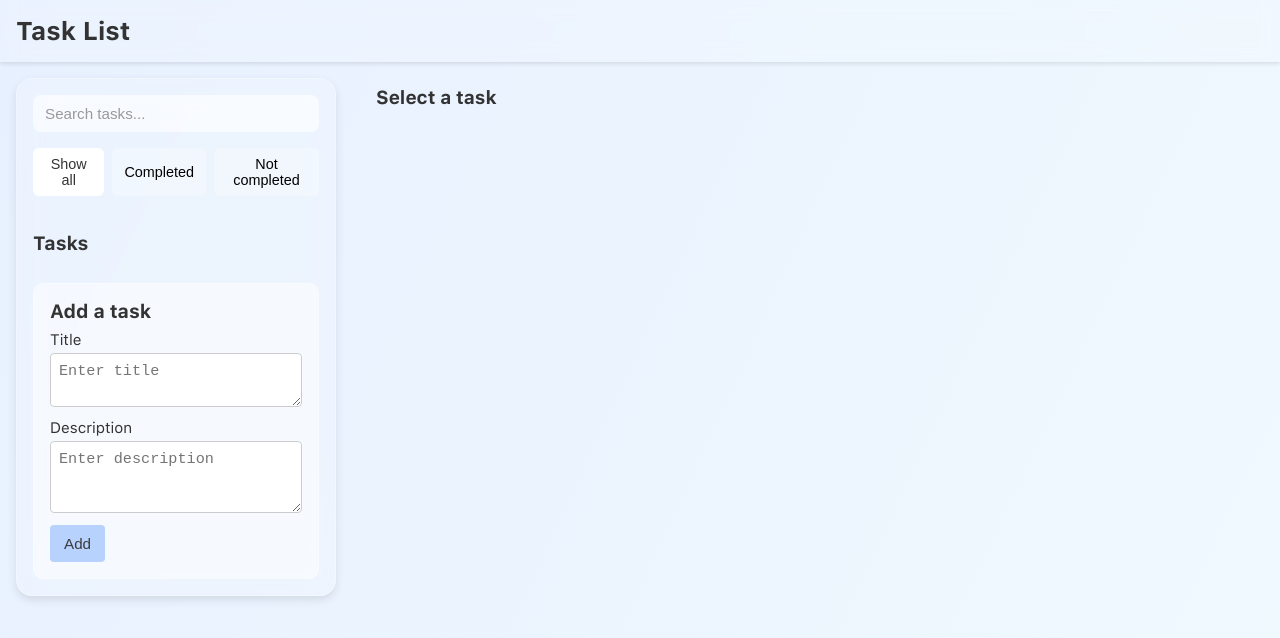
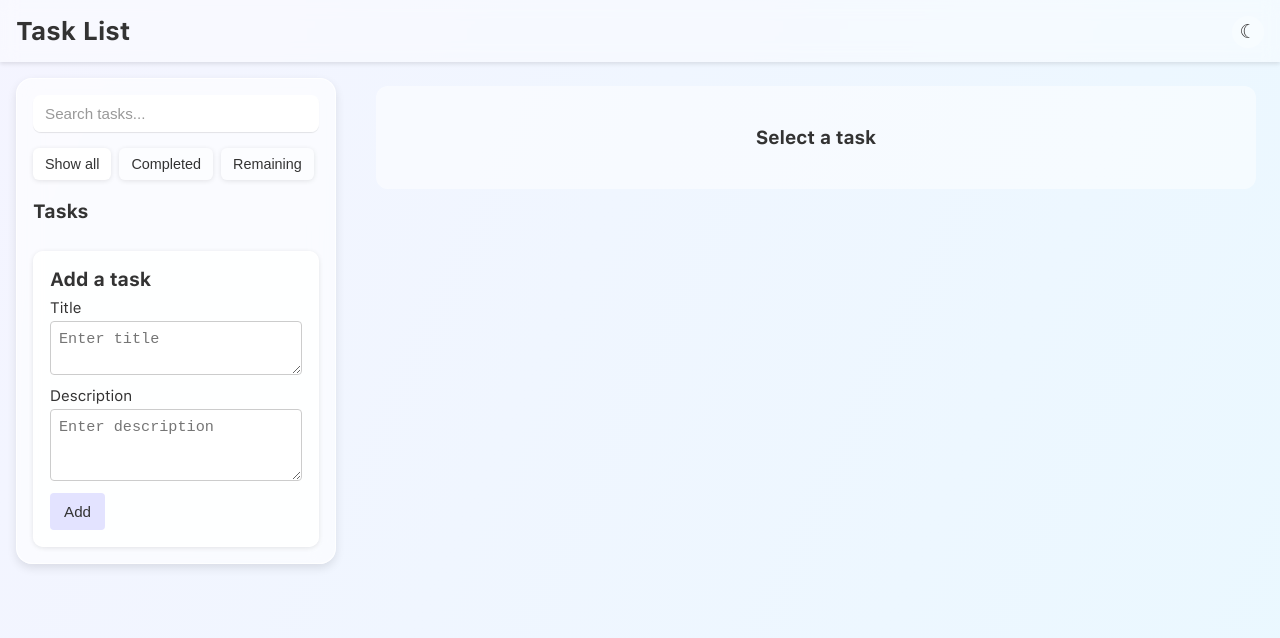
Before and after one commit to fakhri2406/task-list, a React (Create React App) app: page / in a window 1280 px wide. Shown: the top 638 px of the page. Built offline with nearby package versions, Linux system fonts and the light colour scheme.

Commit message:
added dark theme and a toogle between light and dark; minor changes to design

```diff
--- a/src/App.css
+++ b/src/App.css
@@ -3,144 +3,185 @@
   flex-direction: column;
   height: 100vh;
   margin: 0;
-  background: linear-gradient(115deg, rgba(161, 196, 253, 0.25) 0%, rgba(194, 233, 251, 0.25) 100%);
+}
+
+.theme-toggle {
+  position: absolute;
+  top: 16px;
+  right: 16px;
+  width: 32px;
+  height: 32px;
+  border-radius: 50%;
+  border: none;
+  cursor: pointer;
+  font-size: 1.2rem;
+  line-height: 1;
+  background-color: rgba(255, 255, 255, 0.3);
+  color: #333;
+  display: flex;
+  align-items: center;
+  justify-content: center;
+  transition: background-color 0.3s, color 0.3s;
+}
+
+.theme-toggle:hover {
+  background-color: rgba(255, 255, 255, 0.5);
+}
+
+.header-bar {
+  position: relative;
+}
+
+.light-theme {
+  background: linear-gradient(115deg,
+  rgba(240, 240, 255, 0.7) 0%,
+  rgba(225, 245, 255, 0.7) 100%
+  );
   color: #333;
 }
 
-.header-bar {
-  background-color: rgba(255, 255, 255, 0.15);
+.light-theme .header-bar {
+  background-color: rgba(255, 255, 255, 0.4);
   backdrop-filter: blur(8px);
   padding: 16px;
   box-shadow: 0 2px 4px rgba(0, 0, 0, 0.1);
+  color: #333;
 }
 
-.header-title {
+.light-theme .header-title {
   margin: 0;
   font-weight: 700;
   font-size: 1.6rem;
 }
 
-.layout-content {
+.light-theme .layout-content {
   display: flex;
   flex: 1;
   overflow: hidden;
 }
 
-.left-column {
+.light-theme .left-column {
   width: 320px;
   min-width: 320px;
   max-height: 100%;
   overflow-y: auto;
-
-  background: rgba(255, 255, 255, 0.15);
+  background: rgba(255, 255, 255, 0.6);
   backdrop-filter: blur(12px);
   border-radius: 16px;
   margin: 16px;
   padding: 16px;
-  border: 1px solid rgba(255, 255, 255, 0.3);
+  border: 1px solid rgba(255, 255, 255, 0.8);
   box-shadow: 0 4px 10px rgba(0, 0, 0, 0.1);
+  color: #333;
 }
 
-.search-bar {
+.light-theme .right-column {
+  flex: 1;
+  overflow-y: auto;
+  padding: 24px;
+  background-color: transparent;
+  color: #333;
+}
+
+.light-theme .empty-right-column {
+  padding: 40px;
+  text-align: center;
+  background-color: rgba(255, 255, 255, 0.5);
+  border-radius: 12px;
+  color: #333;
+}
+
+.light-theme .search-bar {
   width: 100%;
   padding: 10px 12px;
   border: none;
   border-radius: 8px;
   font-size: 0.95rem;
   outline: none;
-  background-color: rgba(255, 255, 255, 0.6);
+  background-color: rgba(255, 255, 255, 0.9);
   color: #333;
   transition: background-color 0.2s, color 0.2s;
+  box-shadow: 0 1px 1px rgba(0, 0, 0, 0.1);
 }
 
-.search-bar::placeholder {
+.light-theme .search-bar::placeholder {
   color: #999;
 }
 
-.search-bar:focus {
-  background-color: rgba(255, 255, 255, 0.9);
+.light-theme .search-bar:focus {
+  background-color: rgba(255, 255, 255, 1);
 }
 
-.right-column {
-  flex: 1;
-  overflow-y: auto;
-  padding: 24px;
-  background-color: transparent;
-}
-
-.empty-right-column {
-  padding: 40px;
-  text-align: center;
-  color: #333;
-  background-color: rgba(255, 255, 255, 0.3);
-  border-radius: 12px;
-}
-
-.filter-buttons {
+.light-theme .filter-buttons {
   display: flex;
   gap: 8px;
   margin-bottom: 12px;
-}
-
-.filter-btn {
-  border: none;
-  padding: 8px 12px;
-  background-color: rgba(255, 255, 255, 0.3);
-  cursor: pointer;
-  border-radius: 6px;
-  transition: background-color 0.2s, color 0.2s;
-  font-size: 0.9rem;
   margin-top: 16px;
 }
 
-.filter-btn:hover {
+.light-theme .filter-btn {
+  border: none;
+  padding: 8px 12px;
+  border-radius: 6px;
+  background-color: rgba(255, 255, 255, 0.4);
+  color: #333;
+  cursor: pointer;
+  font-size: 0.9rem;
+  transition: background-color 0.2s, color 0.2s;
+  margin-bottom: 8px;
+  box-shadow: 0 1px 5px rgba(0, 0, 0, 0.1);
+}
+
+.light-theme .filter-btn:hover {
   background-color: rgba(255, 255, 255, 0.6);
   color: #333;
 }
 
-.filter-btn.active {
+.light-theme .filter-btn.active {
   background-color: #fff;
   color: #333;
 }
 
-.section-title {
-  margin: 24px 0 8px 0;
+.light-theme .section-title {
+  margin: 0 0 8px 0;
   font-size: 1.2rem;
+  color: #333;
 }
 
-.tasks-list {
+.light-theme .tasks-list {
   display: flex;
   flex-direction: column;
   gap: 8px;
 }
 
-.task-item {
-  background-color: rgba(255, 255, 255, 0.6);
-  border: 1px solid rgba(255, 255, 255, 0.4);
+.light-theme .task-item {
+  background-color: rgba(255, 255, 255, 0.8);
+  border: 1px solid rgba(255, 255, 255, 0.8);
   border-radius: 10px;
   padding: 8px 12px;
   display: flex;
   justify-content: space-between;
   align-items: center;
   transition: box-shadow 0.2s, background-color 0.2s;
+  color: #333;
 }
 
-.task-item:hover {
+.light-theme .task-item:hover {
   box-shadow: 0 2px 4px rgba(0, 0, 0, 0.1);
-  background-color: rgba(255, 255, 255, 0.8);
+  background-color: rgba(255, 255, 255, 1);
 }
 
-.task-item.completed {
-  opacity: 0.7;
+.light-theme .task-item.completed {
+  opacity: 0.6;
 }
 
-.task-left {
+.light-theme .task-left {
   display: flex;
   align-items: center;
   gap: 8px;
 }
 
-.task-title {
+.light-theme .task-title {
   cursor: pointer;
   user-select: none;
   transition: color 0.2s;
@@ -148,19 +189,19 @@
   color: #333;
 }
 
-.task-title:hover {
+.light-theme .task-title:hover {
   color: #0066cc;
   text-decoration: underline;
 }
 
-.task-right {
+.light-theme .task-right {
   display: flex;
   align-items: center;
   gap: 8px;
 }
 
-.edit-btn,
-.delete-btn {
+.light-theme .edit-btn,
+.light-theme .delete-btn {
   border: none;
   background-color: transparent;
   cursor: pointer;
@@ -169,64 +210,63 @@
   transition: color 0.2s;
 }
 
-.edit-btn:hover {
+.light-theme .edit-btn:hover {
   color: #000;
 }
 
-.delete-btn:hover {
+.light-theme .delete-btn:hover {
   color: #b70f0f;
 }
 
-.new-task-form,
-.edit-form {
+.light-theme .new-task-form,
+.light-theme .edit-form {
   margin-top: 20px;
   padding: 16px;
-  background-color: rgba(255, 255, 255, 0.5);
-  border: 1px solid rgba(255, 255, 255, 0.3);
+  background-color: rgba(255, 255, 255, 0.8);
+  border: 1px solid rgba(255, 255, 255, 0.8);
   border-radius: 10px;
   color: #333;
+  box-shadow: 0 1px 5px rgba(0, 0, 0, 0.1);
 }
 
-.new-task-form .form-group,
-.edit-form .form-group {
+.light-theme .new-task-form .form-group,
+.light-theme .edit-form .form-group {
   display: flex;
   flex-direction: column;
   margin-bottom: 12px;
 }
 
-.new-task-form label,
-.edit-form label {
+.light-theme .new-task-form label,
+.light-theme .edit-form label {
   font-size: 0.95rem;
   margin-bottom: 4px;
   color: #333;
 }
 
-.new-task-form textarea,
-.new-task-form input,
-.edit-form textarea,
-.edit-form input {
+.light-theme .new-task-form textarea,
+.light-theme .new-task-form input,
+.light-theme .edit-form textarea,
+.light-theme .edit-form input {
   border: 1px solid #ccc;
+  background-color: #fff;
+  color: #333;
   padding: 8px;
   font-size: 0.95rem;
   border-radius: 4px;
   transition: border-color 0.2s;
 }
 
-.new-task-form input:focus,
-.new-task-form textarea:focus,
-.edit-form input:focus,
-.edit-form textarea:focus {
+.light-theme .new-task-form input:focus,
+.light-theme .new-task-form textarea:focus,
+.light-theme .edit-form input:focus,
+.light-theme .edit-form textarea:focus {
   border-color: #999;
   outline: none;
 }
 
-.new-task-form .section-title {
-  margin-top: 0;
-}
-
-.primary-btn {
-  background-color: rgba(161, 196, 253, 0.75);
-  color: #3b3b3b;
+.light-theme .primary-btn {
+  background-color: rgba(200, 200, 255, 0.5);
+  color: #333;
   border: none;
   padding: 10px 14px;
   font-size: 0.95rem;
@@ -235,27 +275,293 @@
   transition: background-color 0.2s;
 }
 
-.primary-btn:hover {
-  background-color: rgba(161, 196, 253, 1);
+.light-theme .primary-btn:hover {
+  background-color: rgba(200, 200, 255, 0.8);
 }
 
-.detail-container {
-  background-color: rgba(255, 255, 255, 0.5);
+.light-theme .detail-container {
+  background-color: rgba(255, 255, 255, 0.7);
   border-radius: 10px;
-  border: 1px solid rgba(255, 255, 255, 0.3);
+  border: 1px solid rgba(255, 255, 255, 0.8);
   padding: 20px;
   color: #333;
 }
 
-.detail-title {
+.light-theme .detail-title {
   margin-top: 0;
   font-size: 1.5rem;
   margin-bottom: 12px;
   color: #333;
 }
 
-.detail-description {
+.light-theme .detail-description {
   font-size: 1rem;
   line-height: 1.4;
   color: #555;
 }
+
+.dark-theme {
+  background: linear-gradient(
+          115deg,
+          #252525 0%,
+          #2B2B2B 100%
+  );
+  color: #ddd;
+}
+
+.dark-theme .header-bar {
+  background-color: rgba(255, 255, 255, 0.07);
+  backdrop-filter: blur(8px);
+  padding: 16px;
+  box-shadow: 0 2px 4px rgba(0, 0, 0, 0.5);
+  color: #fff;
+}
+
+.dark-theme .header-title {
+  margin: 0;
+  font-weight: 700;
+  font-size: 1.6rem;
+}
+
+.dark-theme .layout-content {
+  display: flex;
+  flex: 1;
+  overflow: hidden;
+}
+
+.dark-theme .left-column {
+  width: 320px;
+  min-width: 320px;
+  max-height: 100%;
+  overflow-y: auto;
+  background: rgba(255, 255, 255, 0.06);
+  backdrop-filter: blur(12px);
+  border-radius: 16px;
+  margin: 16px;
+  padding: 16px;
+  border: 1px solid rgba(255, 255, 255, 0.15);
+  box-shadow: 0 4px 10px rgba(0, 0, 0, 0.4);
+}
+
+.dark-theme .right-column {
+  flex: 1;
+  overflow-y: auto;
+  padding: 24px;
+  background-color: transparent;
+}
+
+.dark-theme .empty-right-column {
+  padding: 40px;
+  text-align: center;
+  background-color: rgba(255, 255, 255, 0.07);
+  border-radius: 12px;
+  color: #ddd;
+}
+
+.dark-theme .search-bar {
+  width: 100%;
+  padding: 10px 12px;
+  border: none;
+  border-radius: 8px;
+  font-size: 0.95rem;
+  outline: none;
+  background-color: rgba(255, 255, 255, 0.1);
+  color: #fff;
+  transition: background-color 0.2s, color 0.2s;
+  box-shadow: 0 1px 1px rgba(0, 0, 0, 0.4);
+}
+
+.dark-theme .search-bar::placeholder {
+  color: #aaa;
+}
+
+.dark-theme .search-bar:focus {
+  background-color: rgba(255, 255, 255, 0.2);
+}
+
+.dark-theme .filter-buttons {
+  display: flex;
+  gap: 8px;
+  margin-bottom: 12px;
+  margin-top: 16px;
+}
+
+.dark-theme .filter-btn {
+  border: none;
+  padding: 8px 12px;
+  border-radius: 6px;
+  background-color: rgba(255, 255, 255, 0.1);
+  color: #fff;
+  cursor: pointer;
+  font-size: 0.9rem;
+  transition: background-color 0.2s, color 0.2s;
+  margin-bottom: 8px;
+  box-shadow: 0 1px 10px rgba(0, 0, 0, 0.1);
+}
+
+.dark-theme .filter-btn:hover {
+  background-color: rgba(255, 255, 255, 0.2);
+}
+
+.dark-theme .filter-btn.active {
+  background-color: #fff;
+  color: #333;
+}
+
+.dark-theme .section-title {
+  margin: 0 0 8px 0;
+  font-size: 1.2rem;
+  color: #f8f8f8;
+}
+
+.dark-theme .tasks-list {
+  display: flex;
+  flex-direction: column;
+  gap: 8px;
+}
+
+.dark-theme .task-item {
+  background-color: rgba(255, 255, 255, 0.1);
+  border: 1px solid rgba(255, 255, 255, 0.15);
+  border-radius: 10px;
+  padding: 8px 12px;
+  display: flex;
+  justify-content: space-between;
+  align-items: center;
+  transition: box-shadow 0.2s, background-color 0.2s;
+  color: #ddd;
+}
+
+.dark-theme .task-item:hover {
+  box-shadow: 0 2px 4px rgba(0, 0, 0, 0.6);
+  background-color: rgba(255, 255, 255, 0.2);
+}
+
+.dark-theme .task-item.completed {
+  opacity: 0.6;
+}
+
+.dark-theme .task-left {
+  display: flex;
+  align-items: center;
+  gap: 8px;
+}
+
+.dark-theme .task-title {
+  cursor: pointer;
+  user-select: none;
+  transition: color 0.2s;
+  font-weight: 500;
+  color: #fff;
+}
+
+.dark-theme .task-title:hover {
+  color: #7ec8ff;
+  text-decoration: underline;
+}
+
+.dark-theme .task-right {
+  display: flex;
+  align-items: center;
+  gap: 8px;
+}
+
+.dark-theme .edit-btn,
+.dark-theme .delete-btn {
+  border: none;
+  background-color: transparent;
+  cursor: pointer;
+  font-size: 1rem;
+  color: #ccc;
+  transition: color 0.2s;
+}
+
+.dark-theme .edit-btn:hover {
+  color: #fff;
+}
+
+.dark-theme .delete-btn:hover {
+  color: #f66;
+}
+
+.dark-theme .new-task-form,
+.dark-theme .edit-form {
+  margin-top: 20px;
+  padding: 16px;
+  background-color: rgba(255, 255, 255, 0.08);
+  border: 1px solid rgba(255, 255, 255, 0.15);
+  border-radius: 10px;
+  color: #ddd;
+  box-shadow: 0 1px 10px rgba(0, 0, 0, 0.1);
+}
+
+.dark-theme .new-task-form .form-group,
+.dark-theme .edit-form .form-group {
+  display: flex;
+  flex-direction: column;
+  margin-bottom: 12px;
+}
+
+.dark-theme .new-task-form label,
+.dark-theme .edit-form label {
+  font-size: 0.95rem;
+  margin-bottom: 4px;
+  color: #ccc;
+}
+
+.dark-theme .new-task-form textarea,
+.dark-theme .new-task-form input,
+.dark-theme .edit-form textarea,
+.dark-theme .edit-form input {
+  border: 1px solid #444;
+  background-color: rgba(255, 255, 255, 0.1);
+  color: #fff;
+  padding: 8px;
+  font-size: 0.95rem;
+  border-radius: 4px;
+  transition: border-color 0.2s;
+}
+
+.dark-theme .new-task-form input:focus,
+.dark-theme .new-task-form textarea:focus,
+.dark-theme .edit-form input:focus,
+.dark-theme .edit-form textarea:focus {
+  border-color: #777;
+  outline: none;
+}
+
+.dark-theme .primary-btn {
+  background-color: rgba(255, 255, 255, 0.2);
+  color: #fff;
+  border: none;
+  padding: 10px 14px;
+  font-size: 0.95rem;
+  border-radius: 4px;
+  cursor: pointer;
+  transition: background-color 0.2s;
+}
+
+.dark-theme .primary-btn:hover {
+  background-color: rgba(255, 255, 255, 0.35);
+}
+
+.dark-theme .detail-container {
+  background-color: rgba(255, 255, 255, 0.08);
+  border-radius: 10px;
+  border: 1px solid rgba(255, 255, 255, 0.15);
+  padding: 20px;
+  color: #ddd;
+}
+
+.dark-theme .detail-title {
+  margin-top: 0;
+  font-size: 1.5rem;
+  margin-bottom: 12px;
+  color: #fff;
+}
+
+.dark-theme .detail-description {
+  font-size: 1rem;
+  line-height: 1.4;
+  color: #ccc;
+}
--- a/src/App.jsx
+++ b/src/App.jsx
@@ -1,4 +1,4 @@
-import React from 'react';
+import React, { useState } from 'react';
 import { Routes, Route } from 'react-router-dom';
 import './App.css';
 import MainLayout from './components/MainLayout';
@@ -6,14 +6,27 @@ import TaskDetails from './components/tasks/TaskDetails';
 import TaskEdit from './components/tasks/TaskEdit';
 
 function App() {
+    const [theme, setTheme] = useState('light');
+
+    const toggleTheme = () => {
+        setTheme((prev) => (prev === 'light' ? 'dark' : 'light'));
+    };
+
     return (
-      <div className="App">
+        <div className={`App ${theme === 'dark' ? 'dark-theme' : 'light-theme'}`}>
+            <header className="header-bar">
+                <h1 className="header-title">Task List</h1>
+                <button className="theme-toggle" onClick={toggleTheme}>
+                    {theme === 'light' ? '☾' : '☀'}
+                </button>
+            </header>
+
             <Routes>
                 <Route path="/" element={<MainLayout />}>
                     <Route
                         index
                         element={
-                  <div>
+                            <div className="empty-right-column">
                                 <h3>Select a task</h3>
                             </div>
                         }
--- a/src/components/FilterButtons.jsx
+++ b/src/components/FilterButtons.jsx
@@ -19,7 +19,7 @@ function FilterButtons({ filter, onFilterChange }) {
 				className={`filter-btn ${filter === 'remaining' ? 'active' : ''}`}
 				onClick={() => onFilterChange('remaining')}
 			>
-				Not completed
+				Remaining
 			</button>
 		</div>
 	);
--- a/src/components/MainLayout.jsx
+++ b/src/components/MainLayout.jsx
@@ -19,10 +19,6 @@ function MainLayout() {
 
 	return (
 		<div className="main-layout">
-			<header className="header-bar">
-				<h1 className="header-title">Task List</h1>
-			</header>
-
 			<div className="layout-content">
 				<div className="left-column">
 					<SearchBar
```
Lines whose indentation alone changed are shown as unchanged.
